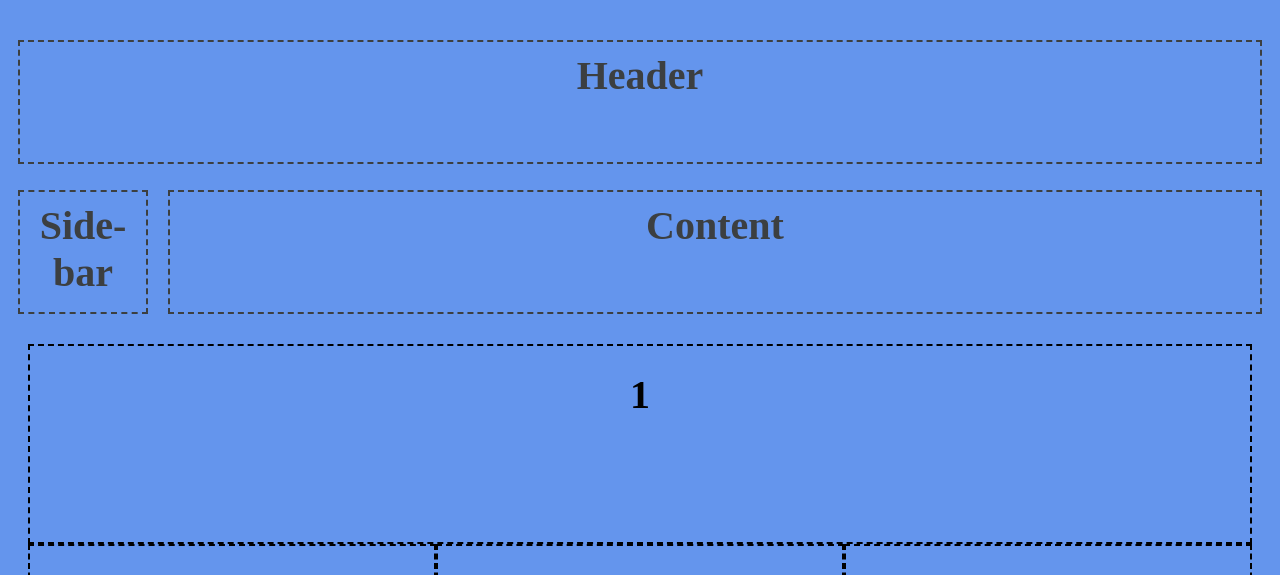
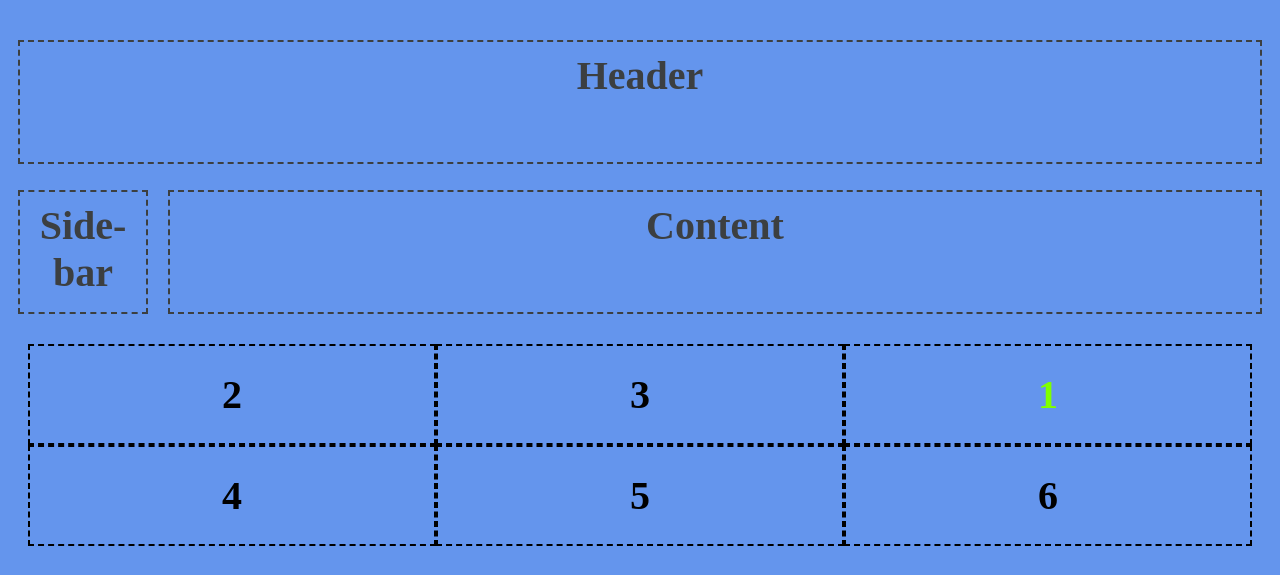
Before and after one commit to rigander/Toys-Store-GRID, a website: page index.html in a window 1280 px wide. Shown: the part 377-952 px from the top of the page. Drawn offline with Linux system fonts and the light colour scheme.

Commit message:
Elements positioning

```diff
--- a/scss/catalog.scss
+++ b/scss/catalog.scss
@@ -54,11 +54,21 @@ h2{
   grid-area: content;
 }
 
+// Размежение элементов по линиям сетки.
+// Можно задавать имена линиям сетки и размещать элемент уже по имени
+// данной линии.
+
 .items{
   display: grid;
   padding: 20px;
-  grid-template-columns: repeat(3, 1fr);
-  grid-template-rows: repeat(2, 100px);
+  // Когда обьявляем сетку при помощи grid-template-rows/columns
+  // помимо размера обьетка можно задавать имена линий
+  // [start] - имя первой линии строки, 1fr - ее размер
+  // [row2] - имя второй линии строки, 1fr - ее размер
+  // [row-end] - имя третьей линии строки.
+  // аналогично с вертикальными строками (колонками).
+  grid-template-rows: [start] 1fr [row2] 1fr [row-end];
+  grid-template-columns: [start] 1fr [col2] 1fr [col3] 1fr [col-end];
 }
 .item{
   text-align: center;
@@ -66,9 +76,17 @@ h2{
   border: 2px dashed black;
 }
 .grid__item_1{
-  // Для заполнения нескольких ячеек одним элементом можно использовать
-  // ключевое слово span - указывает количество ячеек которые должен
-  // обьект занимать.
-  grid-row-start: span 2;
-  grid-column-start: span 3;
+  // Обьект теперь начинаеться с первой строки и третьей колонки.
+  grid-row-start: start;
+  grid-column-start: col3;
+  // Короткие записи по именам.
+  // Обьект стартует на линии 1 и заканчивается на линии 3.
+  //grid-row: 1/3;
+  //grid-column: 1/3;
+  // или имена линий если задавали их ранее
+  // grid-row: start / row-end;
+  // grid-column: col2 / col3;
+
+  color: chartreuse;
+
 }
```
Also changed, not shown: css/catalog.css, 1 other file.
